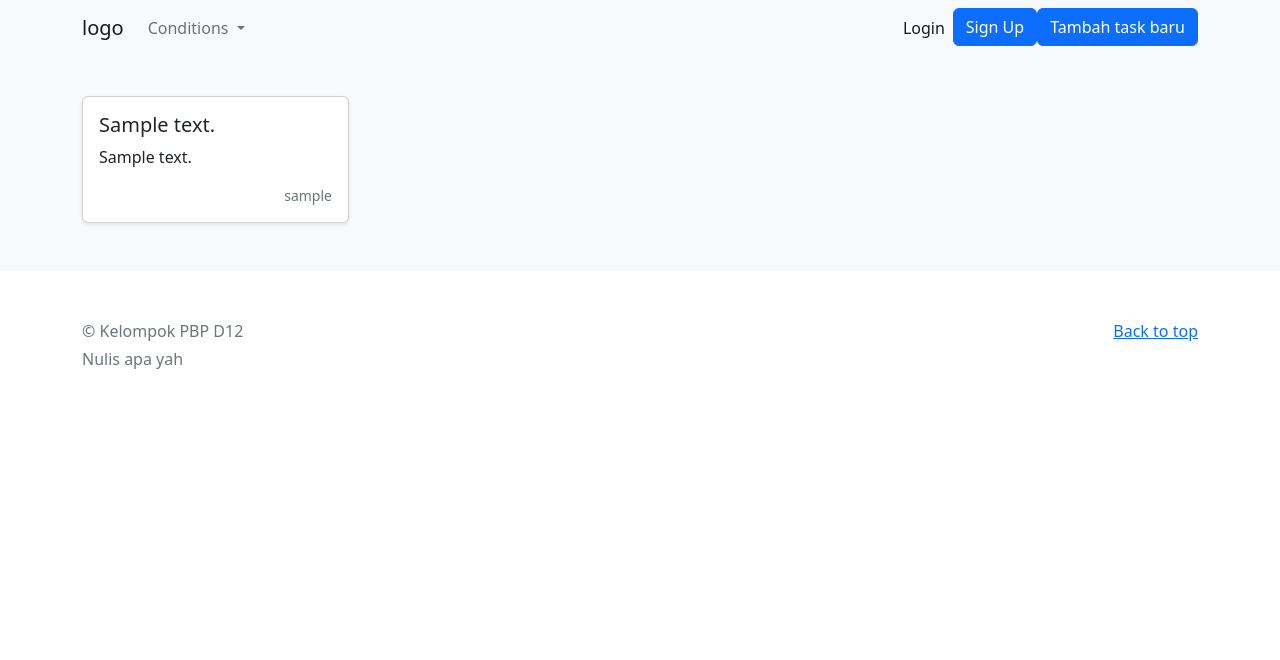
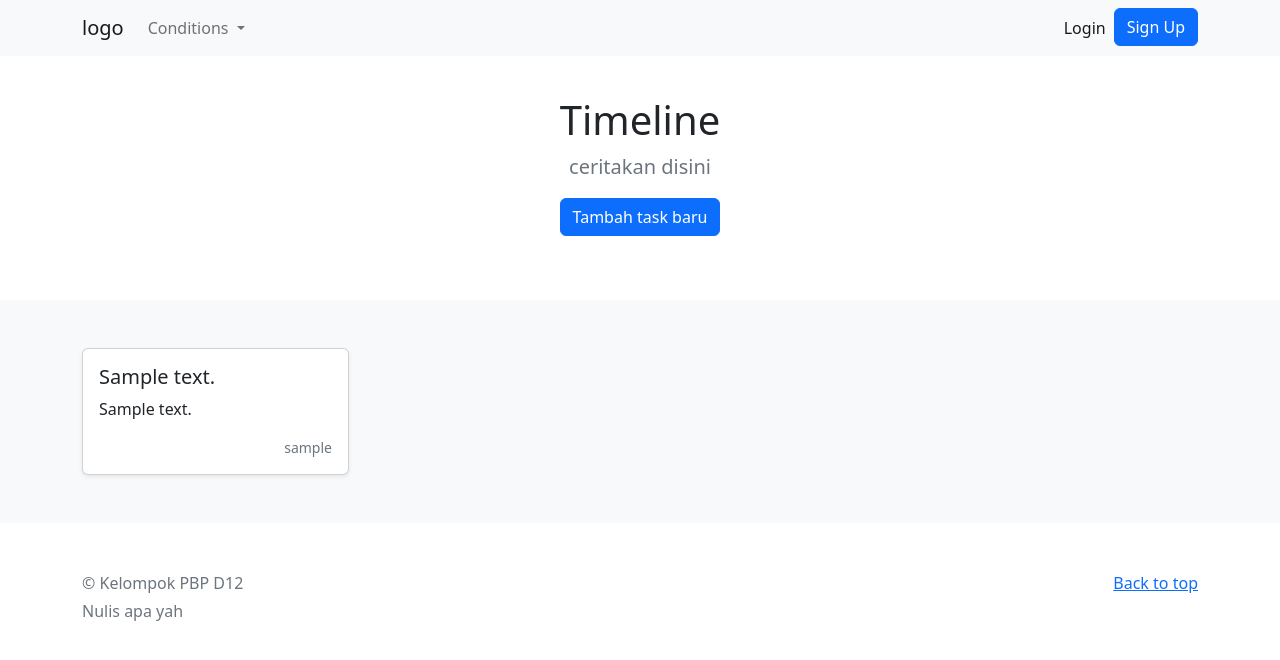
Before and after one commit to nyoosteven/proyek-tengah-semester, a Django app: page /timeline/ in a window 1280 px wide. Shown: the top 660 px of the page. Run offline with Django 4.2, Linux system fonts and the light colour scheme; tables that the repository leaves empty hold one stand-in row (values such as "Sample post"); some libraries are stand-ins or nearby versions.

Commit message:
membenarkan navbar

```diff
--- a/loveiscaring/templates/index.html
+++ b/loveiscaring/templates/index.html
@@ -13,7 +13,7 @@
       <h1 class="fw-light">love is caring</h1>
       <p class="lead text-muted">ini adalah sebuah teks deskripsi</p>
       <p>
-        <a href="{% url 'timeline:show_timeline' %}" class="btn btn-primary my-2">tombol</a>
+        <a href="{% url 'timeline:show_timeline' %}" class="btn btn-primary my-2">Lihat Timeline</a>
       </p>
     </div>
   </div>
--- a/loveiscaring/templates/timeline.html
+++ b/loveiscaring/templates/timeline.html
@@ -68,9 +68,23 @@
 
   });
 </script>
-
+<section class="py-5 text-center container mt-5">
+  <div class="row">
+    <div class="col-lg-6 col-md-8 col-12 mx-auto">
+      <h1 class="fw-light">Timeline</h1>
+      <p class="lead text-muted">ceritakan disini</p>
+      <p>
+        {% if not request.user.is_authenticated %}
+        <a class="btn btn-primary" href="{% url 'loveiscaring:login' %}">Tambah task baru</a>
+        {% else %}
+        <button type="button" class="btn btn-primary" data-bs-toggle="modal" data-bs-target="#modal" data-bs-whatever="@mdo">Tambah task baru</button>
+        {% endif %}
+      </p>
+    </div>
+  </div>
+</section>
 <!-- cards -->
-<div class="album py-5 mt-5 bg-light">
+<div class="album py-5 bg-light">
   <div class="container">
     <div class="row g-3 grid" id="contener"></div>
   </div>
--- a/loveiscaring/urls.py
+++ b/loveiscaring/urls.py
@@ -5,7 +5,6 @@ from loveiscaring.views import login_user
 from loveiscaring.views import logout_user
 from loveiscaring.views import show_json
 from loveiscaring.views import add
-from loveiscaring.views import is_logged_in
 
 app_name = 'loveiscaring'
 
@@ -16,5 +15,4 @@ urlpatterns = [
     path('logout/', logout_user, name='logout'),
     path('json/', show_json, name='show_json'),
     path('add/', add, name='add'),
-    path('is-logged-in/', is_logged_in, name='is_logged_in'),
 ]
--- a/loveiscaring/views.py
+++ b/loveiscaring/views.py
@@ -40,7 +40,7 @@ def login_user(request):
 
 def logout_user(request):
     logout(request)
-    return redirect('loveiscaring:login')
+    return redirect('loveiscaring:index')
 
 def show_json(request):
     data = Cards.objects.all()
@@ -66,8 +66,3 @@ def add(request):
                 },
         }
     )
-
-def is_logged_in(request):
-    user = request.user
-    if user.is_authenticated:
-        return JsonResponse(user)
--- a/templates/base.html
+++ b/templates/base.html
@@ -83,15 +83,6 @@
 </head>
 
 <body>
-  <script>
-    user = request.user
-    $(document).ready(function () {
-      $.get("{% url 'loveiscaring:is_logged_in' %}", function (data) {
-        console.log(user)
-      });
-    });
-  </script>
-
   <!-- navbar -->
   <nav class="navbar navbar-expand-md bg-light fixed-top">
     <div class="container">
@@ -107,7 +98,7 @@
           <h5 class="offcanvas-title" id="offcanvasNavbarLabel">love is caring</h5>
           <button type="button" class="btn-close" data-bs-dismiss="offcanvas" aria-label="Close"></button>
         </div>
-        <div class="offcanvas-body justify-content-between">
+        <div class="offcanvas-body justify-content-between align-items-center">
 
           <ul class="navbar-nav">
             <li class="nav-item dropdown">
@@ -124,7 +115,7 @@
             </li>
           </ul>
           <ul class="navbar-nav">
-
+            {% if not request.user.is_authenticated %}
             <li class="nav-item">
               <a class="nav-link active" href="{% url 'loveiscaring:login' %}">Login</a>
               <hr class="divider">
@@ -132,43 +123,23 @@
             <li class="nav-item">
               <a class="btn btn-primary" href="{% url 'loveiscaring:register' %}" role="button">Sign Up</a>
             </li>
-            <li class="nav-item">
-              <button type="button" class="btn btn-primary" data-bs-toggle="modal" data-bs-target="#modal" data-bs-whatever="@mdo">Tambah task baru</button>
+            {% else %}
+            <li class="nav-item dropdown">
+              <a class="nav-link dropdown-toggle fs-6 " href="#" role="button" data-bs-toggle="dropdown" aria-expanded="false">
+                Welcome, {{user}}!
+              </a>
+              <ul class="dropdown-menu dropdown-menu-end">
+                <li><a class="dropdown-item" href="#">Profile</a></li>
+                <li><a class="dropdown-item" href="{% url 'loveiscaring:logout' %}">Logout</a></li>
+              </ul>
             </li>
-
+            {% endif %}
           </ul>
         </div>
       </div>
     </div>
   </nav>
-  <!-- # MODAL -->
-<div class="modal fade" id="modal" tabindex="-1">
-  <div class="modal-dialog">
-    <div class="modal-content">
-      <div class="modal-header">
-        <h5 class="modal-title" id="exampleModalLabel">Tambah Card</h5>
-        <button type="button" class="btn-close" data-bs-dismiss="modal"></button>
-      </div>
-      <div class="modal-body">
-        <form method="POST" onsubmit="return false">
-          {% csrf_token %}
-          <div class="mb-3">
-            <label for="recipient-name" class="col-form-label">Main text</label>
-            <input type="text" class="form-control" id="text">
-          </div>
-          <div class="mb-3">
-            <label for="message-text" class="col-form-label">Deskripsi Task</label>
-            <textarea class="form-control" id="desc"></textarea>
-          </div>
-          <div class="modal-footer">
-            <button type="button" class="btn btn-secondary" data-bs-dismiss="modal">Close</button>
-            <button type="submit" class="btn btn-primary" data-bs-dismiss="modal" id="tambahCard">Tambah</button>
-          </div>
-        </form>
-      </div>
-    </div>
-  </div>
-</div>
+
   {% block content %}
   {% endblock content %}
   <footer class="text-muted py-5">
```
Lines whose indentation alone changed are shown as unchanged.
